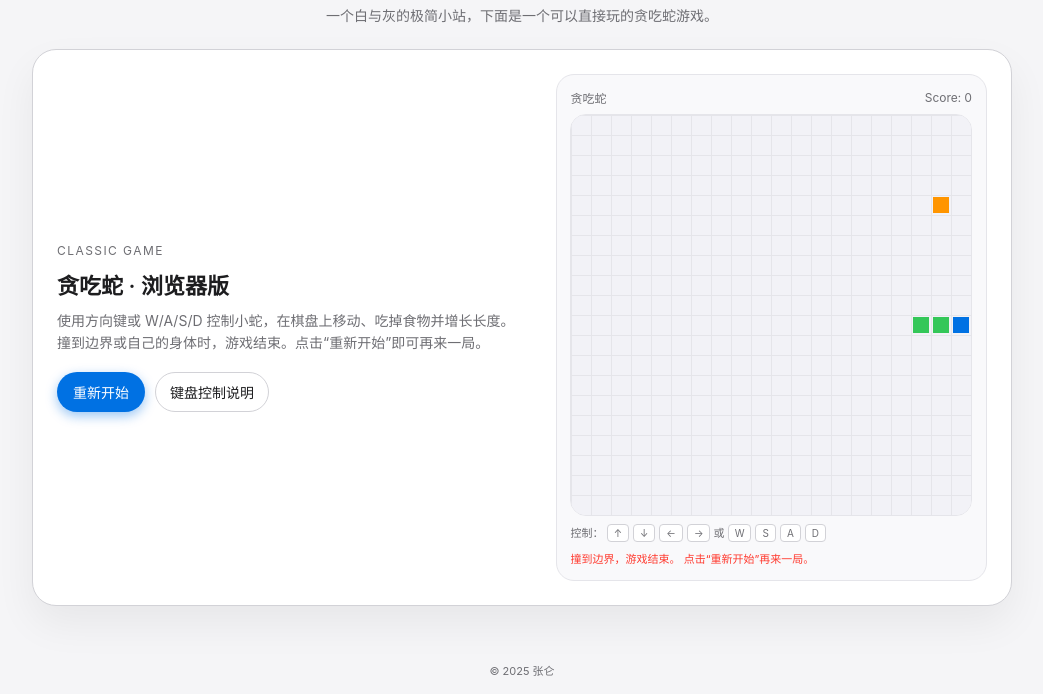
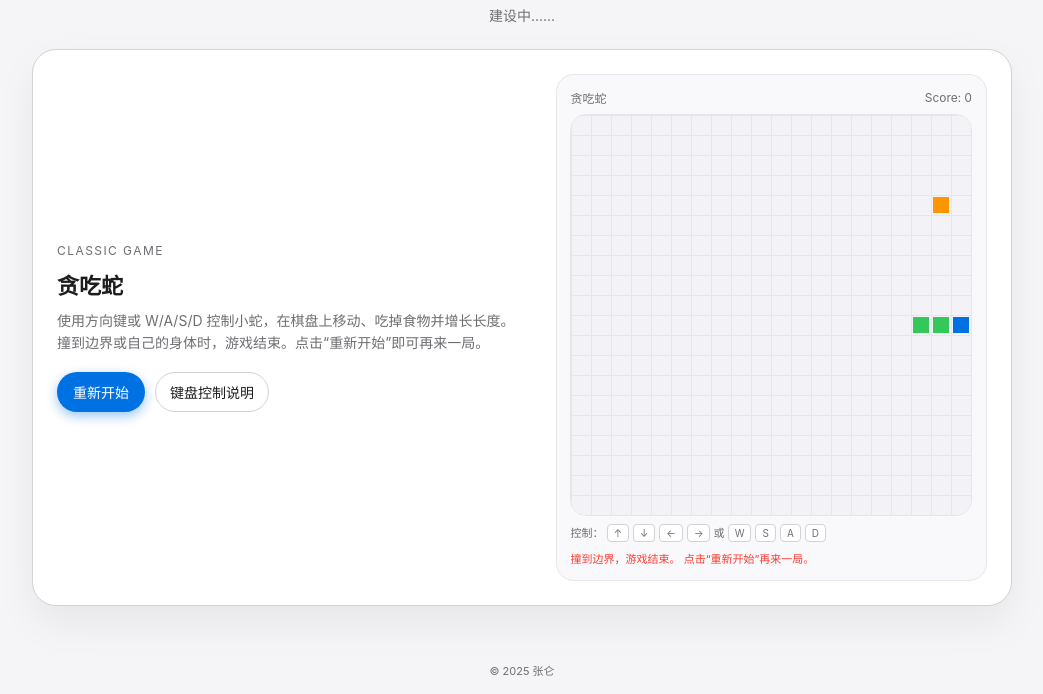
Before and after one commit to zhanglunid/zhanglunid.github.io, a plain HTML site: page index.html in a window 1280 px wide. Shown: the part 171-865 px from the top of the page, without its empty margins (118-1161 px from the left). Drawn offline with Linux system fonts and the light colour scheme.

Commit message:
Update index.html

```diff
--- a/index.html
+++ b/index.html
@@ -306,7 +306,7 @@
         <div class="hero-badge">欢迎来到我的主页</div>
         <h1 class="hero-title">欢迎来到我的主页</h1>
         <p class="hero-subtitle">
-          一个白与灰的极简小站，下面是一个可以直接玩的贪吃蛇游戏。
+          建设中......
         </p>
       </section>
 
@@ -314,7 +314,7 @@
       <section class="card">
         <div class="card-left">
           <div class="card-label">Classic Game</div>
-          <h2 class="card-title">贪吃蛇 · 浏览器版</h2>
+          <h2 class="card-title">贪吃蛇</h2>
           <p class="card-text">
             使用方向键或 W/A/S/D 控制小蛇，在棋盘上移动、吃掉食物并增长长度。
             撞到边界或自己的身体时，游戏结束。点击“重新开始”即可再来一局。
```
